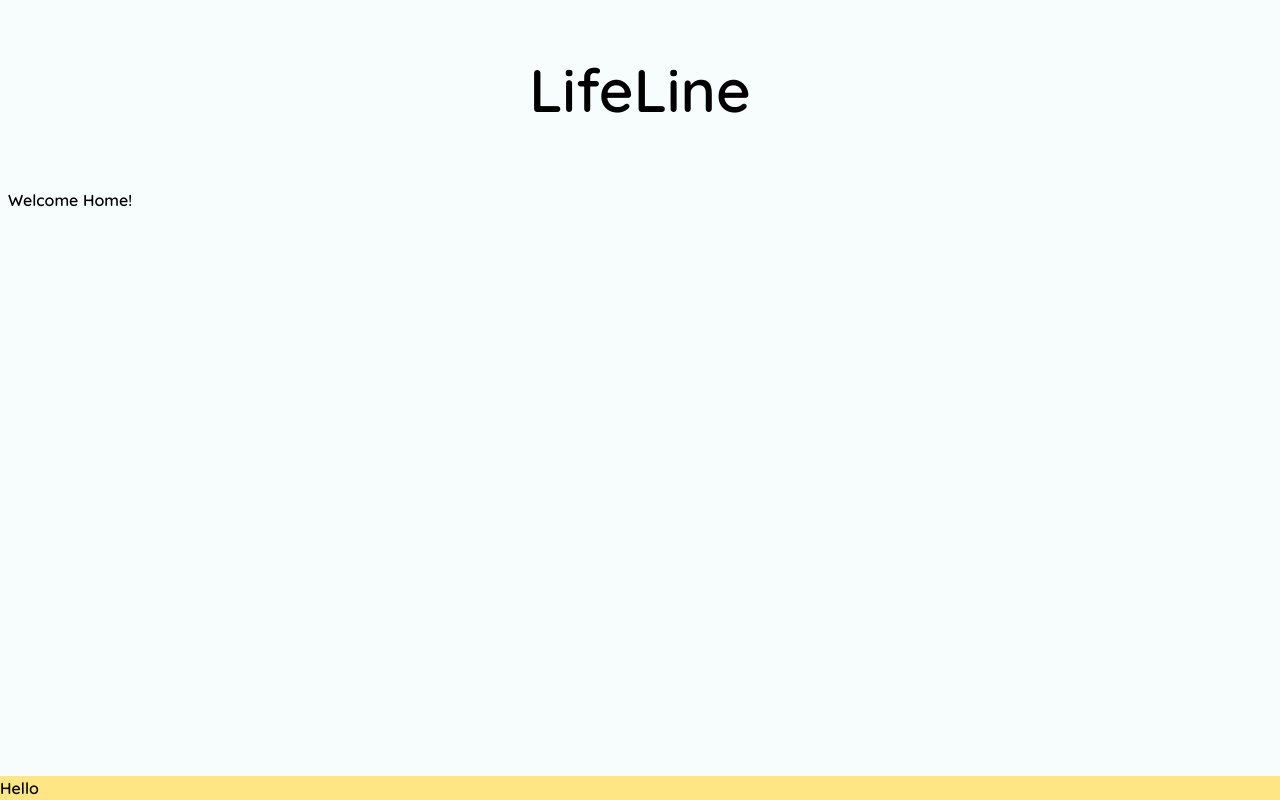
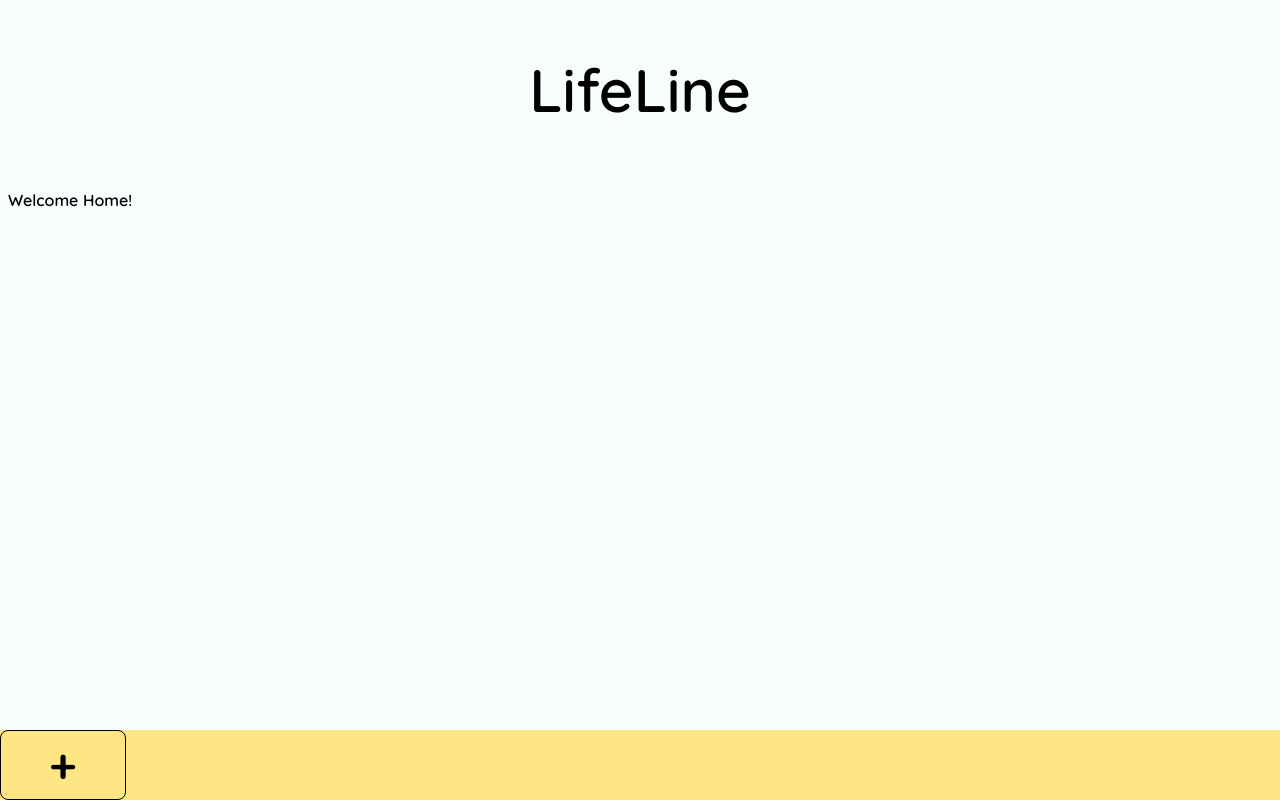
Before and after one commit to acolote1998/life-line-front-end, a React (Vite) app: page / in a window 1280 px wide. Built offline with nearby package versions, Linux system fonts and the light colour scheme.

Commit message:
created ActionButton container

```diff
--- /dev/null
+++ b/src/components/ActionButton.tsx
@@ -0,0 +1,15 @@
+type ActionButtonProps = {
+  description: string;
+};
+
+const ActionButton = ({ description }: ActionButtonProps) => {
+  return (
+    <div>
+      <button className="border-1 rounded-lg pt-2.5 pb-2.5 pl-12 pr-12">
+        <h1 className="text-5xl">{description}</h1>
+      </button>
+    </div>
+  );
+};
+
+export default ActionButton;
--- a/src/components/ButtonsContainer.tsx
+++ b/src/components/ButtonsContainer.tsx
@@ -1,8 +1,9 @@
+import ActionButton from "./ActionButton";
 const ButtonsContainer = () => {
   return (
     <>
       <div className="fixed bottom-0 w-full z-10 bg-amber-200">
-        <button>Hello</button>
+        <ActionButton description={"+"}></ActionButton>
       </div>
     </>
   );
```
